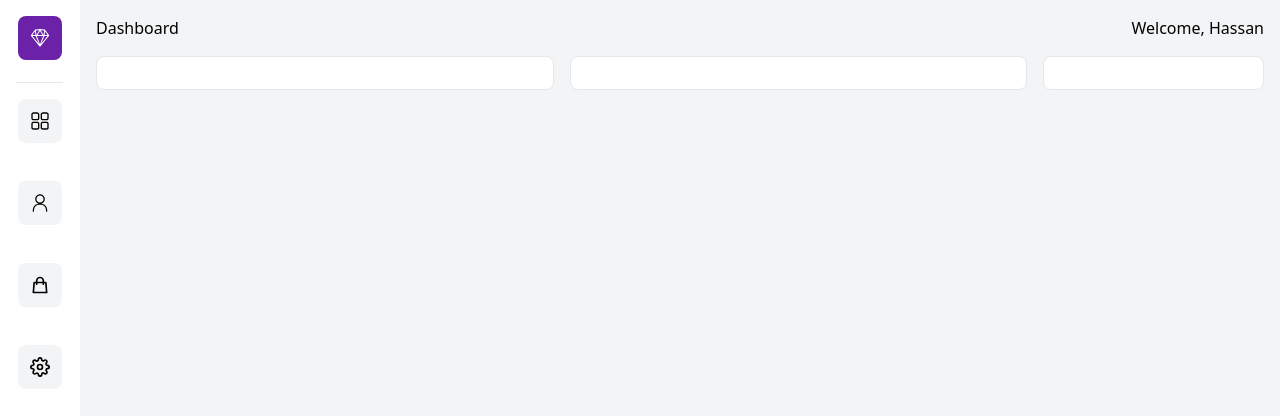
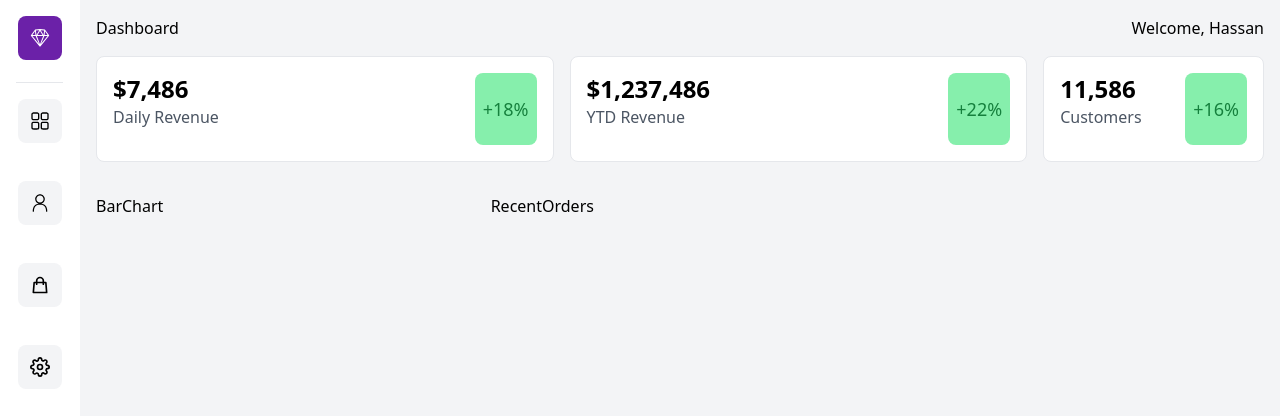
Before and after one commit to HassanShanJava/Nextjs-Chartjs-Dashboard, a Next.js app: page / in a window 1280 px wide. Shown: the top 416 px of the page. Built offline with nearby package versions, Linux system fonts and the light colour scheme.

Commit message:
completed the  topcards, working on barcharts

```diff
--- /dev/null
+++ b/components/BarChart.jsx
@@ -0,0 +1,9 @@
+import React from 'react'
+
+const BarChart = () => {
+  return (
+    <div>BarChart</div>
+  )
+}
+
+export default BarChart
--- /dev/null
+++ b/components/RecentOrders.jsx
@@ -0,0 +1,9 @@
+import React from 'react'
+
+const RecentOrders = () => {
+  return (
+    <div>RecentOrders</div>
+  )
+}
+
+export default RecentOrders
--- a/components/TopCards.jsx
+++ b/components/TopCards.jsx
@@ -3,9 +3,40 @@ import React from "react";
 const TopCards = () => {
   return (
     <div className="grid  lg:grid-cols-5 gap-4 p-4 ">
-      <div className="lg:col-span-2 col-span-1 bg-white flex justify-between w-full border p-4 rounded-lg "></div>
-      <div className="lg:col-span-2 col-span-1 bg-white flex justify-between w-full border p-4 rounded-lg "></div>
-      <div className="bg-white flex justify-between w-full border p-4 rounded-lg"></div>
+
+
+      <div className="lg:col-span-2 col-span-1 bg-white flex justify-between w-full border p-4 rounded-lg ">
+        <div className="flex flex-col w-full pb-4 ">
+          <p className="text-2xl font-bold ">$7,486</p>
+          <p className="text-gray-600">Daily Revenue</p>
+        </div>
+        <p className="bg-green-300 flex justify-center items-center p-2 rounded-lg">
+          <span className="text-lg text-green-700 ">+18%</span>
+        </p>
+      </div>
+
+
+      {/* use mock-api later */}
+      <div className="lg:col-span-2 col-span-1 bg-white flex justify-between w-full border p-4 rounded-lg ">
+        <div className="flex flex-col w-full pb-4 ">
+          <p className="text-2xl font-bold ">$1,237,486</p>
+          <p className="text-gray-600">YTD Revenue</p>
+        </div>
+        <p className="bg-green-300 flex justify-center items-center p-2 rounded-lg">
+          <span className="text-lg text-green-700 ">+22%</span>
+        </p>
+      </div>
+
+
+      <div className="bg-white flex justify-between w-full border p-4 rounded-lg">
+        <div className="flex flex-col w-full pb-4 ">
+          <p className="text-2xl font-bold ">11,586</p>
+          <p className="text-gray-600">Customers</p>
+        </div>
+        <p className="bg-green-300 flex justify-center items-center p-2 rounded-lg">
+          <span className="text-lg text-green-700 ">+16%</span>
+        </p>
+      </div>
     </div>
   );
 };
--- a/pages/index.js
+++ b/pages/index.js
@@ -1,4 +1,6 @@
+import BarChart from "@/components/BarChart";
 import Header from "@/components/Header";
+import RecentOrders from "@/components/RecentOrders";
 import TopCards from "@/components/TopCards";
 
 
@@ -17,6 +19,13 @@ export default function Home() {
         {/* <h1 className="text-3xl font-bold underline">Hello world!</h1> */}
         <Header/>
         <TopCards/>
+
+        {/* to have the bar chart and recent order inline */}
+        <div className="p-4 grid md:grid-cols-3 grid-cols-1 gap-4 ">
+          <BarChart/>
+          <RecentOrders/>
+        </div>
+
       </main>
     </>
   );
```
